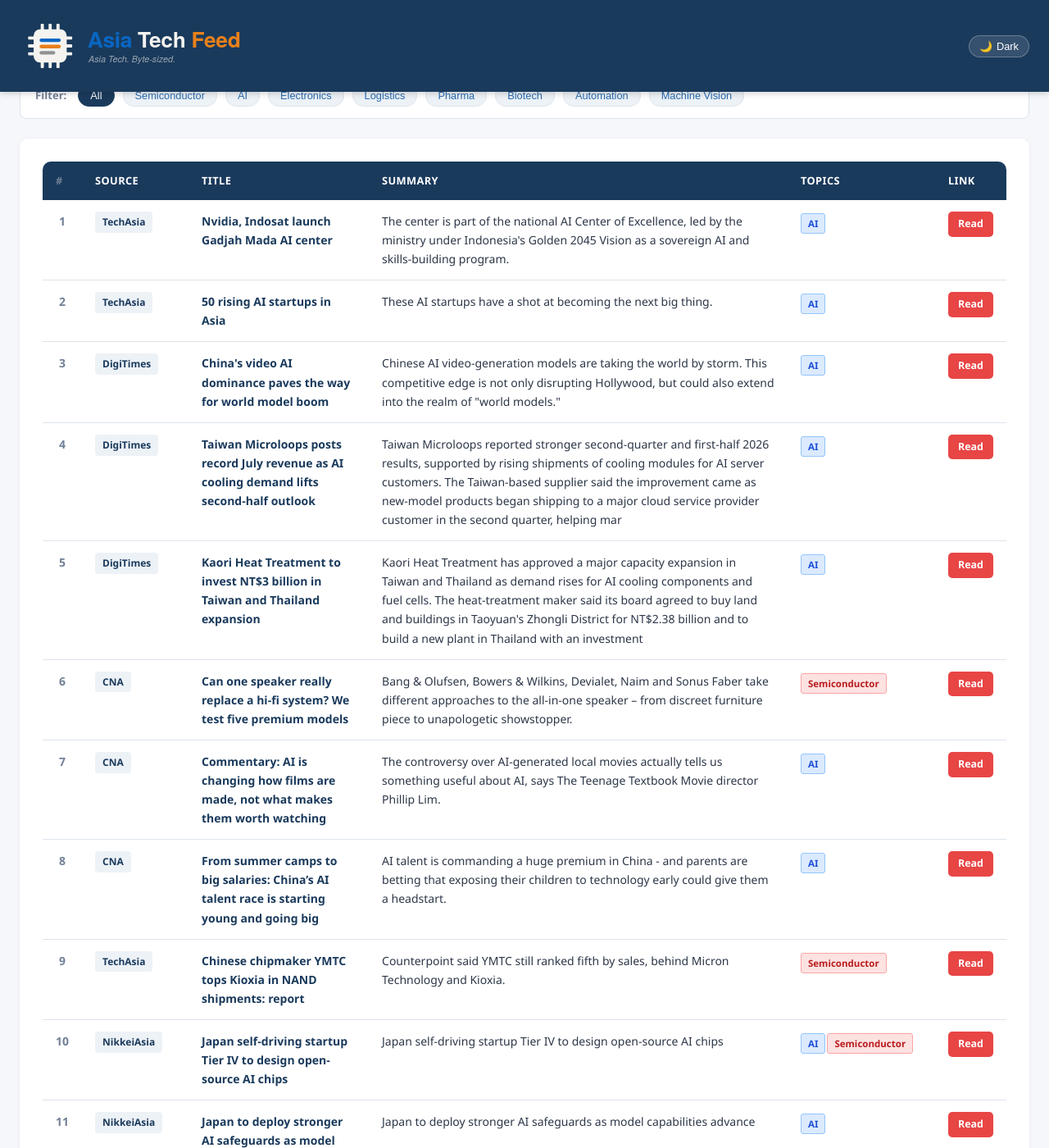
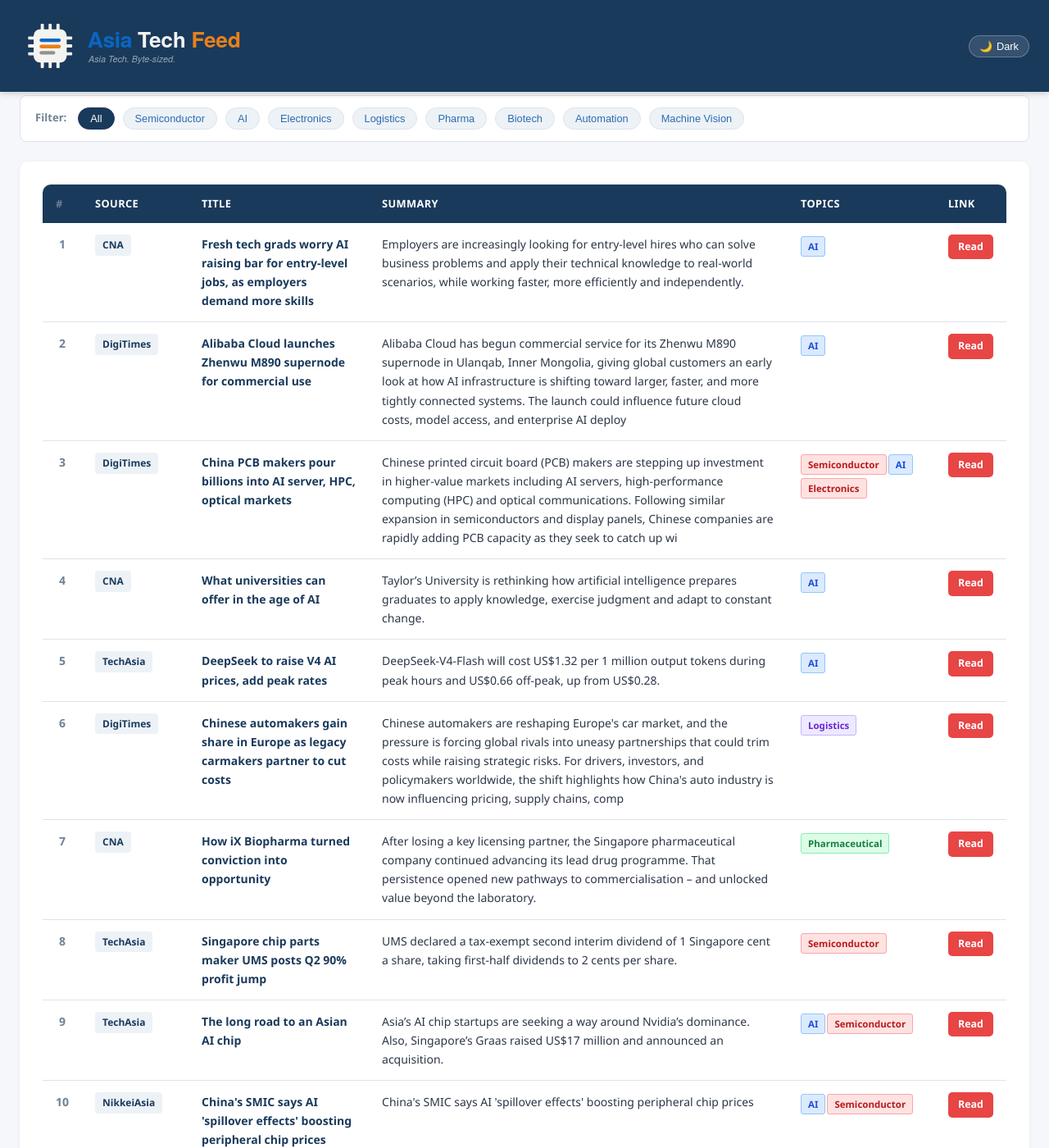
Before and after one commit to asiatechfeed/Asia-Tech-Feed, a Jekyll site: the page built from _posts/2026-08-14-asia-tech-news-digest.md, in a window 1280 px wide and 1400 px high, scrolled down 633 px. Shown: the whole window at 82% size. Built offline with Jekyll 4.4.1, drawn with Linux system fonts in a browser that asks for light colours; a script that is not in the unit is left out; some of the changed text lies outside the part shown.

Commit message:
📰 News digest 2026-08-14 (11 articles)

```diff
--- a/_posts/2026-08-14-asia-tech-news-digest.md
+++ b/_posts/2026-08-14-asia-tech-news-digest.md
@@ -1,16 +1,16 @@
 ---
 layout: post
 title: "Asia Tech News Digest - August 14, 2026"
-date: 2026-08-14 08:03:09 +0800
-articles_count: 12
-sources_count: 4
-sources: ["CNA", "DigiTimes", "NikkeiAsia", "TechAsia"]
+date: 2026-08-14 10:30:21 +0800
+articles_count: 11
+sources_count: 5
+sources: ["CNA", "DigiTimes", "KED", "NikkeiAsia", "TechAsia"]
 csv_file: /assets/data/news-2026-08-14.tsv
-featured_title: "Nvidia, Indosat launch Gadjah Mada AI center"
-featured_url: "https://www.techinasia.com/nvidia-kaist-to-invest-300m-in-ai-research-center"
-featured_source: "TechAsia"
-featured_summary: "The center is part of the national AI Center of Excellence, led by the ministry under Indonesia's Golden 2045 Vision as a sovereign AI and skills-building program."
-featured_image: ""
+featured_title: "Fresh tech grads worry AI raising bar for entry-level jobs, as employers demand more skills"
+featured_url: "https://www.channelnewsasia.com/singapore/graduates-artificial-intelligence-jobs-employment-6311826"
+featured_source: "CNA"
+featured_summary: "Employers are increasingly looking for entry-level hires who can solve business problems and apply their technical knowledge to real-world scenarios, while working faster, more efficiently and independently."
+featured_image: "https://dam.mediacorp.sg/image/upload/s--rSnUalVR--/c_crop,h_705,w_1254,x_0,y_118/c_fill,g_auto,h_676,w_1200/f_auto,q_auto/v1/mediacorp/cna/image/2025/02/12/istock-1761638528.jpg?itok=0t1GAUlj"
 ---
 
 <table class="news-table">
@@ -27,99 +27,91 @@ featured_image: ""
 <tbody>
 <tr>
   <td class="col-num">1</td>
-  <td class="col-source"><span class="source-badge">TechAsia</span></td>
-  <td class="col-title"><span class="article-title">Nvidia, Indosat launch Gadjah Mada AI center</span></td>
-  <td class="col-summary">The center is part of the national AI Center of Excellence, led by the ministry under Indonesia's Golden 2045 Vision as a sovereign AI and skills-building program.</td>
+  <td class="col-source"><span class="source-badge">CNA</span></td>
+  <td class="col-title"><span class="article-title">Fresh tech grads worry AI raising bar for entry-level jobs, as employers demand more skills</span></td>
+  <td class="col-summary">Employers are increasingly looking for entry-level hires who can solve business problems and apply their technical knowledge to real-world scenarios, while working faster, more efficiently and independently.</td>
   <td class="col-tags"><span class="tag ai">AI</span></td>
-  <td class="col-link"><a class="btn-link" href="https://www.techinasia.com/nvidia-kaist-to-invest-300m-in-ai-research-center" target="_blank" rel="noopener">Read</a></td>
+  <td class="col-link"><a class="btn-link" href="https://www.channelnewsasia.com/singapore/graduates-artificial-intelligence-jobs-employment-6311826" target="_blank" rel="noopener">Read</a></td>
 </tr>
 <tr>
   <td class="col-num">2</td>
-  <td class="col-source"><span class="source-badge">TechAsia</span></td>
-  <td class="col-title"><span class="article-title">50 rising AI startups in Asia</span></td>
-  <td class="col-summary">These AI startups have a shot at becoming the next big thing.</td>
+  <td class="col-source"><span class="source-badge">DigiTimes</span></td>
+  <td class="col-title"><span class="article-title">Alibaba Cloud launches Zhenwu M890 supernode for commercial use</span></td>
+  <td class="col-summary">Alibaba Cloud has begun commercial service for its Zhenwu M890 supernode in Ulanqab, Inner Mongolia, giving global customers an early look at how AI infrastructure is shifting toward larger, faster, and more tightly connected systems. The launch could influence future cloud costs, model access, and enterprise AI deploy</td>
   <td class="col-tags"><span class="tag ai">AI</span></td>
-  <td class="col-link"><a class="btn-link" href="https://www.techinasia.com/50-rising-ai-startups-in-asia" target="_blank" rel="noopener">Read</a></td>
+  <td class="col-link"><a class="btn-link" href="https://www.digitimes.com/news/a20260814PD207/alibaba-cloud-commercial-chips-launch.html" target="_blank" rel="noopener">Read</a></td>
 </tr>
 <tr>
   <td class="col-num">3</td>
   <td class="col-source"><span class="source-badge">DigiTimes</span></td>
-  <td class="col-title"><span class="article-title">China's video AI dominance paves the way for world model boom</span></td>
-  <td class="col-summary">Chinese AI video-generation models are taking the world by storm. This competitive edge is not only disrupting Hollywood, but could also extend into the realm of "world models."</td>
-  <td class="col-tags"><span class="tag ai">AI</span></td>
-  <td class="col-link"><a class="btn-link" href="https://www.digitimes.com/news/a20260812PD220/data-robotics-alibaba-startup-tsinghua-university.html?chid=10" target="_blank" rel="noopener">Read</a></td>
+  <td class="col-title"><span class="article-title">China PCB makers pour billions into AI server, HPC, optical markets</span></td>
+  <td class="col-summary">Chinese printed circuit board (PCB) makers are stepping up investment in higher-value markets including AI servers, high-performance computing (HPC) and optical communications. Following similar expansion in semiconductors and display panels, Chinese companies are rapidly adding PCB capacity as they seek to catch up wi</td>
+  <td class="col-tags"><span class="tag semi">Semiconductor</span><span class="tag ai">AI</span><span class="tag semi">Electronics</span></td>
+  <td class="col-link"><a class="btn-link" href="https://www.digitimes.com/news/a20260814PD211/hpc-pcb-optical-communications-investment-capacity.html" target="_blank" rel="noopener">Read</a></td>
 </tr>
 <tr>
   <td class="col-num">4</td>
-  <td class="col-source"><span class="source-badge">DigiTimes</span></td>
-  <td class="col-title"><span class="article-title">Taiwan Microloops posts record July revenue as AI cooling demand lifts second-half outlook</span></td>
-  <td class="col-summary">Taiwan Microloops reported stronger second-quarter and first-half 2026 results, supported by rising shipments of cooling modules for AI server customers. The Taiwan-based supplier said the improvement came as new-model products began shipping to a major cloud service provider customer in the second quarter, helping mar</td>
+  <td class="col-source"><span class="source-badge">CNA</span></td>
+  <td class="col-title"><span class="article-title">What universities can offer in the age of AI</span></td>
+  <td class="col-summary">Taylor’s University is rethinking how artificial intelligence prepares graduates to apply knowledge, exercise judgment and adapt to constant change.</td>
   <td class="col-tags"><span class="tag ai">AI</span></td>
-  <td class="col-link"><a class="btn-link" href="https://www.digitimes.com/news/a20260812PD240/asia-revenue-cooling-demand-2026.html" target="_blank" rel="noopener">Read</a></td>
+  <td class="col-link"><a class="btn-link" href="https://www.channelnewsasia.com/advertorial/what-universities-can-offer-in-age-ai-6282021" target="_blank" rel="noopener">Read</a></td>
 </tr>
 <tr>
   <td class="col-num">5</td>
-  <td class="col-source"><span class="source-badge">DigiTimes</span></td>
-  <td class="col-title"><span class="article-title">Kaori Heat Treatment to invest NT$3 billion in Taiwan and Thailand expansion</span></td>
-  <td class="col-summary">Kaori Heat Treatment has approved a major capacity expansion in Taiwan and Thailand as demand rises for AI cooling components and fuel cells. The heat-treatment maker said its board agreed to buy land and buildings in Taoyuan's Zhongli District for NT$2.38 billion and to build a new plant in Thailand with an investment</td>
+  <td class="col-source"><span class="source-badge">TechAsia</span></td>
+  <td class="col-title"><span class="article-title">DeepSeek to raise V4 AI prices, add peak rates</span></td>
+  <td class="col-summary">DeepSeek-V4-Flash will cost US$1.32 per 1 million output tokens during peak hours and US$0.66 off-peak, up from US$0.28.</td>
   <td class="col-tags"><span class="tag ai">AI</span></td>
-  <td class="col-link"><a class="btn-link" href="https://www.digitimes.com/news/a20260812PD241/kaori-taiwan-demand-fuel-capacity-expansion.html" target="_blank" rel="noopener">Read</a></td>
+  <td class="col-link"><a class="btn-link" href="https://www.techinasia.com/deepseek-introduces-dspark-speeds-ai-responses-85" target="_blank" rel="noopener">Read</a></td>
 </tr>
 <tr>
   <td class="col-num">6</td>
-  <td class="col-source"><span class="source-badge">CNA</span></td>
-  <td class="col-title"><span class="article-title">Can one speaker really replace a hi-fi system? We test five premium models</span></td>
-  <td class="col-summary">Bang & Olufsen, Bowers & Wilkins, Devialet, Naim and Sonus Faber take different approaches to the all-in-one speaker – from discreet furniture piece to unapologetic showstopper.</td>
-  <td class="col-tags"><span class="tag semi">Semiconductor</span></td>
-  <td class="col-link"><a class="btn-link" href="https://www.channelnewsasia.com/experiences/best-all-in-one-speakers-6311661" target="_blank" rel="noopener">Read</a></td>
+  <td class="col-source"><span class="source-badge">DigiTimes</span></td>
+  <td class="col-title"><span class="article-title">Chinese automakers gain share in Europe as legacy carmakers partner to cut costs</span></td>
+  <td class="col-summary">Chinese automakers are reshaping Europe's car market, and the pressure is forcing global rivals into uneasy partnerships that could trim costs while raising strategic risks. For drivers, investors, and policymakers worldwide, the shift highlights how China's auto industry is now influencing pricing, supply chains, comp</td>
+  <td class="col-tags"><span class="tag logis">Logistics</span></td>
+  <td class="col-link"><a class="btn-link" href="https://www.digitimes.com/news/a20260814PD204/automakers-europe-market-2026-sales.html" target="_blank" rel="noopener">Read</a></td>
 </tr>
 <tr>
   <td class="col-num">7</td>
   <td class="col-source"><span class="source-badge">CNA</span></td>
-  <td class="col-title"><span class="article-title">Commentary: AI is changing how films are made, not what makes them worth watching</span></td>
-  <td class="col-summary">The controversy over AI-generated local movies actually tells us something useful about AI, says The Teenage Textbook Movie director Phillip Lim.</td>
-  <td class="col-tags"><span class="tag ai">AI</span></td>
-  <td class="col-link"><a class="btn-link" href="https://www.channelnewsasia.com/commentary/ai-film-slop-trace-project-movie-art-6317161" target="_blank" rel="noopener">Read</a></td>
+  <td class="col-title"><span class="article-title">How iX Biopharma turned conviction into opportunity</span></td>
+  <td class="col-summary">After losing a key licensing partner, the Singapore pharmaceutical company continued advancing its lead drug programme. That persistence opened new pathways to commercialisation – and unlocked value beyond the laboratory.</td>
+  <td class="col-tags"><span class="tag bio">Pharmaceutical</span></td>
+  <td class="col-link"><a class="btn-link" href="https://www.channelnewsasia.com/brand-studio/how-ix-biopharma-turned-conviction-opportunity-6297431" target="_blank" rel="noopener">Read</a></td>
 </tr>
 <tr>
   <td class="col-num">8</td>
-  <td class="col-source"><span class="source-badge">CNA</span></td>
-  <td class="col-title"><span class="article-title">From summer camps to big salaries: China’s AI talent race is starting young and going big</span></td>
-  <td class="col-summary">AI talent is commanding a huge premium in China - and parents are betting that exposing their children to technology early could give them a headstart.</td>
-  <td class="col-tags"><span class="tag ai">AI</span></td>
-  <td class="col-link"><a class="btn-link" href="https://www.channelnewsasia.com/east-asia/summer-camps-big-salaries-chinas-ai-talent-race-starting-young-and-going-big-6302251" target="_blank" rel="noopener">Read</a></td>
+  <td class="col-source"><span class="source-badge">TechAsia</span></td>
+  <td class="col-title"><span class="article-title">Singapore chip parts maker UMS posts Q2 90% profit jump</span></td>
+  <td class="col-summary">UMS declared a tax-exempt second interim dividend of 1 Singapore cent a share, taking first-half dividends to 2 cents per share.</td>
+  <td class="col-tags"><span class="tag semi">Semiconductor</span></td>
+  <td class="col-link"><a class="btn-link" href="https://www.techinasia.com/sg-chip-supplier-ums-plans-vietnam-jv-for-expansion" target="_blank" rel="noopener">Read</a></td>
 </tr>
 <tr>
   <td class="col-num">9</td>
   <td class="col-source"><span class="source-badge">TechAsia</span></td>
-  <td class="col-title"><span class="article-title">Chinese chipmaker YMTC tops Kioxia in NAND shipments: report</span></td>
-  <td class="col-summary">Counterpoint said YMTC still ranked fifth by sales, behind Micron Technology and Kioxia.</td>
-  <td class="col-tags"><span class="tag semi">Semiconductor</span></td>
-  <td class="col-link"><a class="btn-link" href="https://www.techinasia.com/samsung-leads-global-memory-sales-as-sk-hynix-tops-ai-chips" target="_blank" rel="noopener">Read</a></td>
+  <td class="col-title"><span class="article-title">The long road to an Asian AI chip</span></td>
+  <td class="col-summary">Asia’s AI chip startups are seeking a way around Nvidia’s dominance. Also, Singapore’s Graas raised US$17 million and announced an acquisition.</td>
+  <td class="col-tags"><span class="tag ai">AI</span><span class="tag semi">Semiconductor</span></td>
+  <td class="col-link"><a class="btn-link" href="https://www.techinasia.com/long-road-asian-ai-chip" target="_blank" rel="noopener">Read</a></td>
 </tr>
 <tr>
   <td class="col-num">10</td>
   <td class="col-source"><span class="source-badge">NikkeiAsia</span></td>
-  <td class="col-title"><span class="article-title">Japan self-driving startup Tier IV to design open-source AI chips</span></td>
-  <td class="col-summary">Japan self-driving startup Tier IV to design open-source AI chips</td>
+  <td class="col-title"><span class="article-title">China's SMIC says AI 'spillover effects' boosting peripheral chip prices</span></td>
+  <td class="col-summary">China's SMIC says AI 'spillover effects' boosting peripheral chip prices</td>
   <td class="col-tags"><span class="tag ai">AI</span><span class="tag semi">Semiconductor</span></td>
-  <td class="col-link"><a class="btn-link" href="https://asia.nikkei.com/business/automobiles/japan-self-driving-startup-tier-iv-to-design-open-source-ai-chips" target="_blank" rel="noopener">Read</a></td>
+  <td class="col-link"><a class="btn-link" href="https://asia.nikkei.com/business/tech/semiconductors/china-s-smic-says-ai-spillover-effects-boosting-peripheral-chip-prices" target="_blank" rel="noopener">Read</a></td>
 </tr>
 <tr>
   <td class="col-num">11</td>
-  <td class="col-source"><span class="source-badge">NikkeiAsia</span></td>
-  <td class="col-title"><span class="article-title">Japan to deploy stronger AI safeguards as model capabilities advance</span></td>
-  <td class="col-summary">Japan to deploy stronger AI safeguards as model capabilities advance</td>
+  <td class="col-source"><span class="source-badge">KED</span></td>
+  <td class="col-title"><span class="article-title">Go master Shin cracks AI barrier with win over KataGo, sets up series decider</span></td>
+  <td class="col-summary">Shin Jin-seo finally broke through against artificial intelligence on Sunday, defeating KataGo by four and a half points to become the first professio</td>
   <td class="col-tags"><span class="tag ai">AI</span></td>
-  <td class="col-link"><a class="btn-link" href="https://asia.nikkei.com/business/technology/artificial-intelligence/japan-to-deploy-stronger-ai-safeguards-as-model-capabilities-advance" target="_blank" rel="noopener">Read</a></td>
-</tr>
-<tr>
-  <td class="col-num">12</td>
-  <td class="col-source"><span class="source-badge">NikkeiAsia</span></td>
-  <td class="col-title"><span class="article-title">Chipmaker CXMT becomes China's most valuable company as Tencent slips</span></td>
-  <td class="col-summary">Chipmaker CXMT becomes China's most valuable company as Tencent slips</td>
-  <td class="col-tags"><span class="tag semi">Semiconductor</span></td>
-  <td class="col-link"><a class="btn-link" href="https://asia.nikkei.com/business/markets/equities/chipmaker-cxmt-becomes-china-s-most-valuable-company-as-tencent-slips" target="_blank" rel="noopener">Read</a></td>
+  <td class="col-link"><a class="btn-link" href="https://www.kedglobal.com/artificial-intelligence/newsView/ked202607190001" target="_blank" rel="noopener">Read</a></td>
 </tr>
 </tbody>
 </table>
```
Also changed, not shown: _data/seen_urls.json (+12 -1 lines), _digest_meta.json (+22 -21 lines), assets/data/news-2026-08-14.tsv (+11 -12 lines), assets/data/search-index.json.
